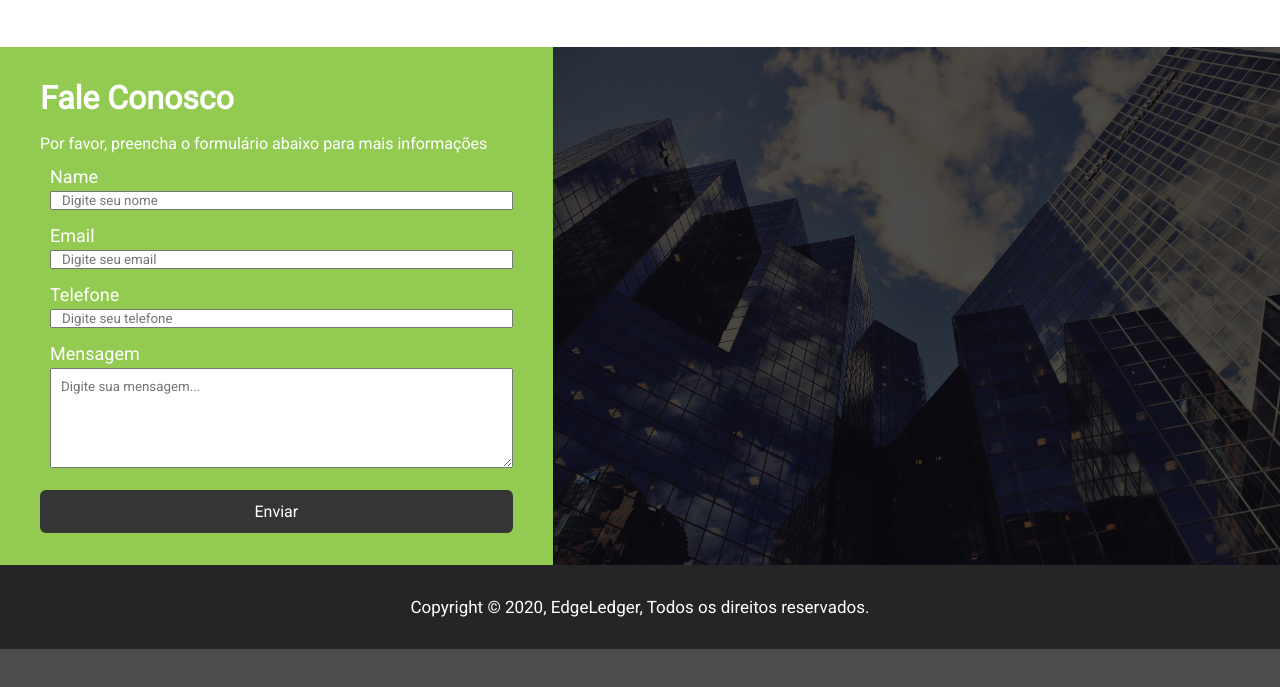
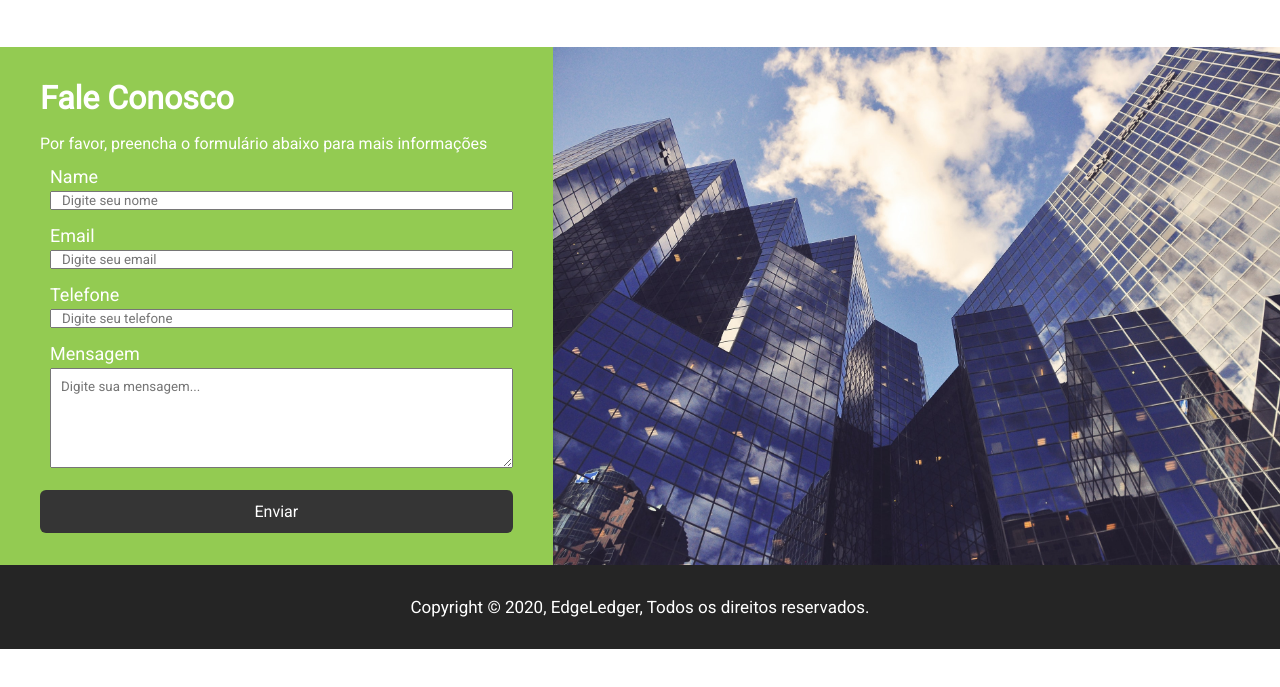
Before and after one commit to gideonfernandes/edgeledger-website, a plain HTML site: page index.html in a window 1280 px wide. Shown: the part 1846-2533 px from the top of the page. After the commit the page ends 2495 px from the top, so only its background shows below. Drawn offline with nearby package versions, Linux system fonts and the light colour scheme.

Commit message:
fix bug overlayer of company img

```diff
--- a/css/style.css
+++ b/css/style.css
@@ -281,16 +281,6 @@ section#contact #company-img {
 	z-index: -2;
 }
 
-#company-img::before {
-  content: "";
-  position: absolute;
-  left: 0;
-  background-color: rgba(0, 0, 0, 0.7);
-  width: 100%;
-  height: 100%;
-  z-index: -1;
-}
-
 footer {
 	display: flex;
 	justify-content: center;
```
